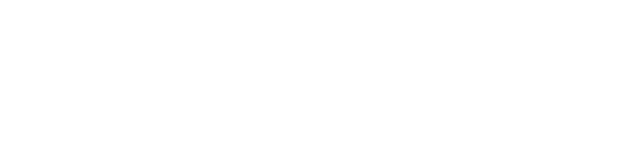
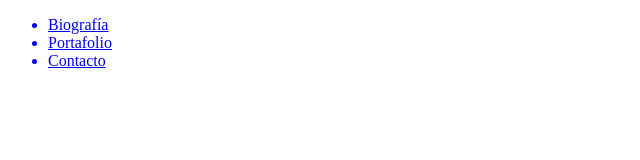
Before and after one commit to RodrigoCarranza-dev/Portafolio-personal, a plain HTML site: page index.html in a window 1280 px wide. Shown: the whole page, without its empty margins (0-640 px from the left). Drawn offline with Linux system fonts and the light colour scheme.

Commit message:
Section stablishment

```diff
--- a/index.html
+++ b/index.html
@@ -4,10 +4,48 @@
     <meta charset="UTF-8">
     <meta http-equiv="X-UA-Compatible" content="IE=edge">
     <meta name="viewport" content="width=device-width, initial-scale=1.0">
-    <title>Rodrigo Carranza</title>
+    <title>Rodrigo Carranza | Portafolio</title>
 </head>
 <body>
-
+    <div class="cabecera">
+        <div class="navegador">
+            <ul> <!--Evaluar si se vería bien un hover que despliegue el indice de qué contiene cada sección-->
+                <a href="#1st-section">
+                    <li>Biografía</li>
+                </a>
+                <a href="#2nd-section">
+                    <li>Portafolio</li>
+                </a>
+                <a href="3rd-section">
+                    <li>Contacto</li>
+                </a>
+            </ul>
+        </div>
+    </div>
+    <div class="biografia" id="1st-section">
+        <div class="imagen-biograph">
+             <!--Foto mia-->
+        </div>
+        <div class="texto-biograph">
+            <!--Incluir nombre completo y seccion corta de quien soy-->
+        </div>
+    </div>
+    <div class="portafolio" id="2nd-section">
+        <div class="github">
+            <!--Incluir mi url de github-->
+        </div>
+        <div class="trabajos-esen">
+            <!--Mejores trabajos de la ESEN-->
+        </div>
+        <div class="recomendaciones">
+            <!--Recomendaciones de docentes-->
+        </div>
+    </div>
+    <div class="contacto" id="3rd-section">
+        <!--Recordar incluir un mail to al correo de la esen-->
+        <!--En caso de poner un form para que escriban desde ahi,
+        recordar poner siempre el correo legible-->
+    </div>
 </body>
 </html>
 
```
